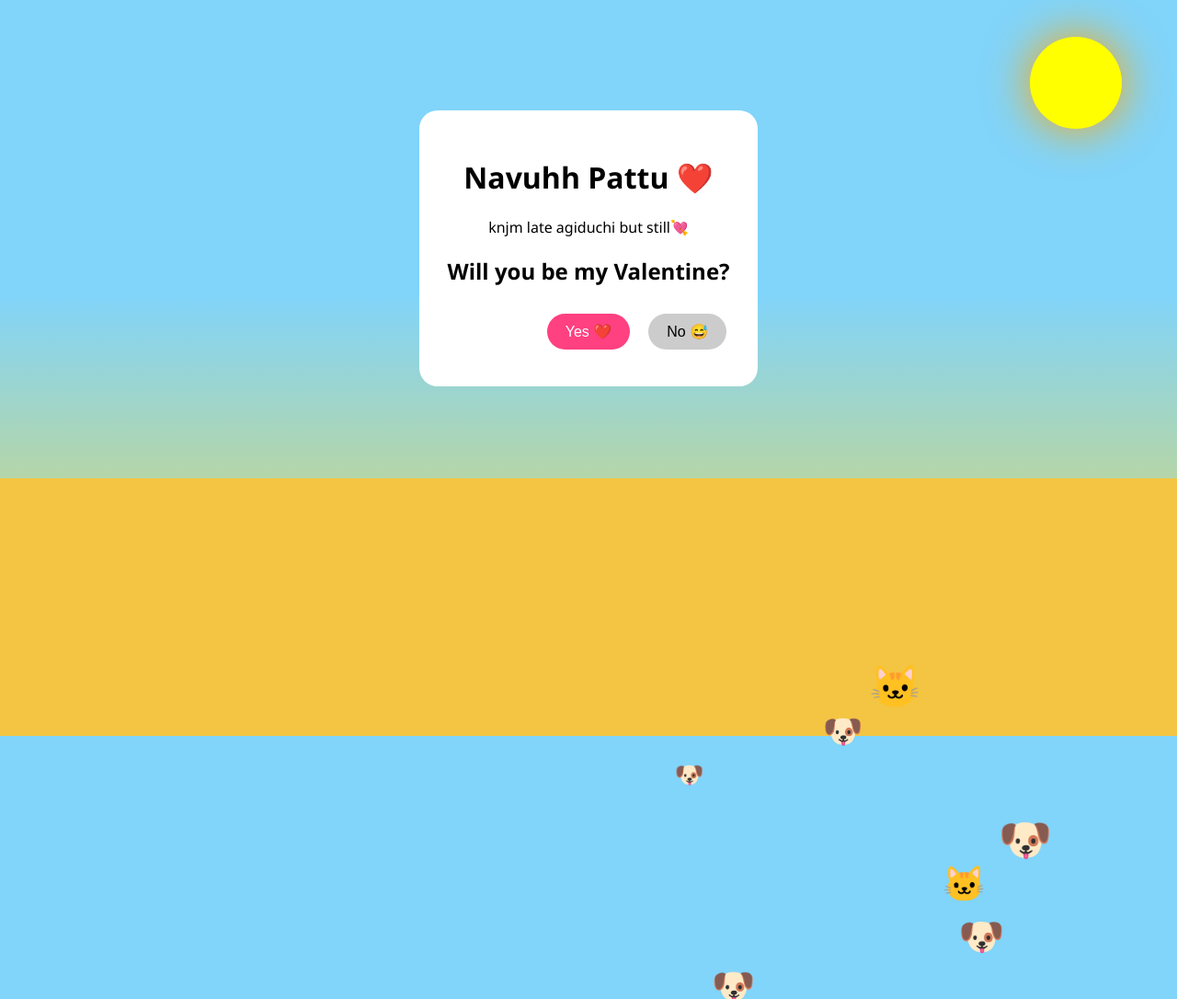
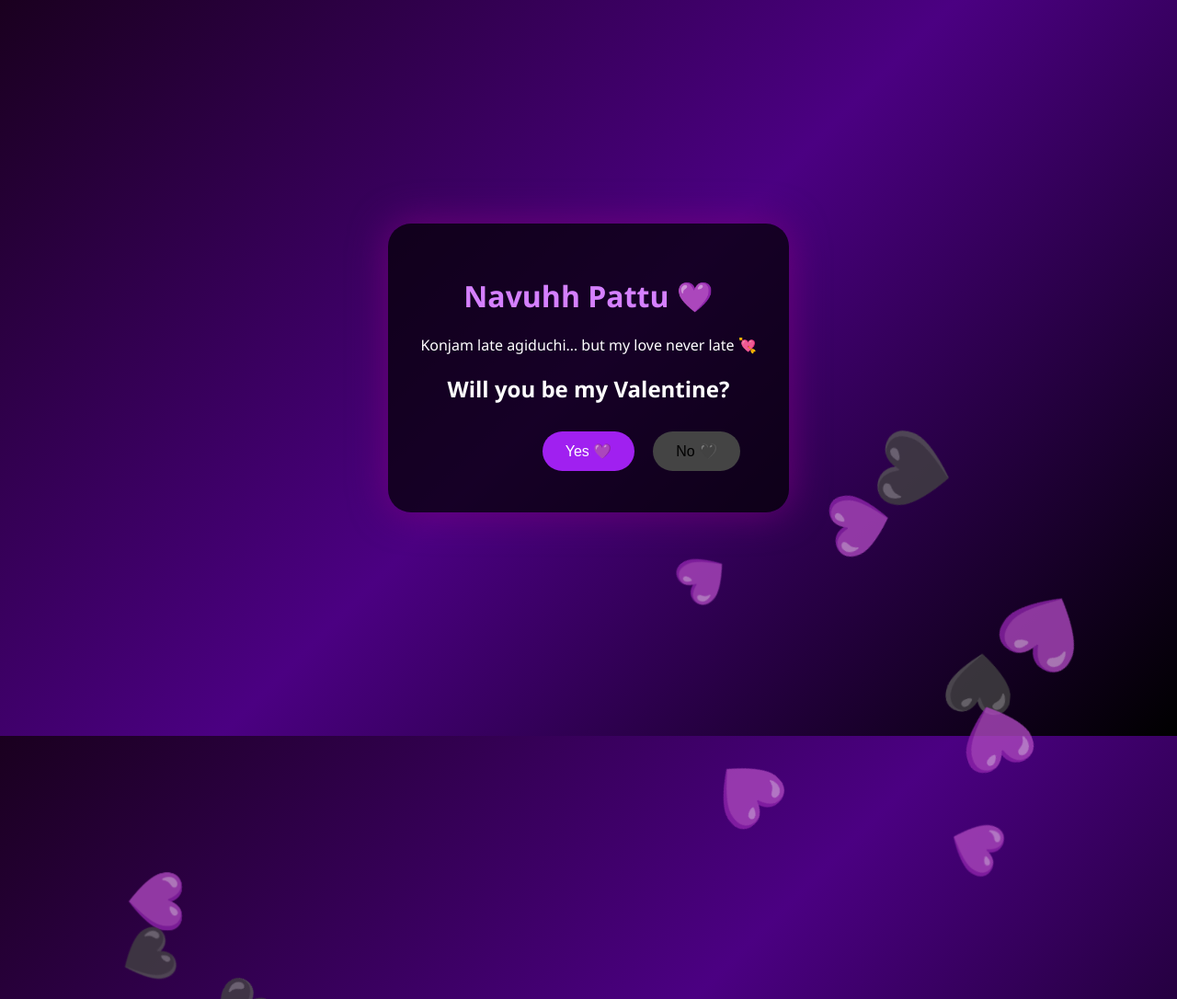
Before and after one commit to Elakkya22/Elakkya22.github.io, a plain HTML site: page index.html in a window 1280 px wide. Shown: the top 1086 px of the page at 92% size. Drawn offline with Linux system fonts and the light colour scheme.

Commit message:
Update theme and style for Valentine's page

```diff
--- a/index.html
+++ b/index.html
@@ -2,66 +2,54 @@
 <html>
 <head>
 <meta charset="UTF-8">
-<title>Beach Valentine 💘</title>
+<title>Love Theme 💜</title>
 
 <style>
 body{
   margin:0;
   padding:0;
   overflow:hidden;
-  font-family: 'Segoe UI', sans-serif;
+  font-family:'Segoe UI',sans-serif;
   text-align:center;
   height:100vh;
-  background: linear-gradient(to top,#fdd835 0%,#81d4fa 60%);
+  background: linear-gradient(135deg,#1a001f,#4b0082,#000000);
+  color:white;
+  display:flex;
+  justify-content:center;
+  align-items:center;
 }
 
-/* Beach Sand */
-.sand{
-  position:fixed;
-  bottom:0;
-  width:100%;
-  height:35%;
-  background:#f4c542;
-}
-
-/* Sun */
-.sun{
+/* Floating Hearts */
+.heart{
   position:absolute;
-  top:40px;
-  right:60px;
-  width:100px;
-  height:100px;
-  background:yellow;
-  border-radius:50%;
-  box-shadow:0 0 50px orange;
-}
-
-/* Animals floating */
-.animal{
-  position:absolute;
-  font-size:35px;
-  animation: float 8s linear infinite;
+  font-size:60px;
+  animation: float 6s linear infinite;
+  opacity:0.8;
 }
 
 @keyframes float{
-  from{ transform:translateY(100vh); }
-  to{ transform:translateY(-10vh); }
+  from{ transform:translateY(100vh) rotate(0deg); }
+  to{ transform:translateY(-10vh) rotate(360deg); }
 }
 
 .container{
   position:relative;
   z-index:10;
-  background:white;
-  padding:30px;
-  border-radius:20px;
-  margin-top:120px;
-  display:inline-block;
+  background:rgba(0,0,0,0.7);
+  padding:35px;
+  border-radius:25px;
+  box-shadow:0 0 40px rgba(128,0,128,0.7);
+  max-width:420px;
+}
+
+h1{
+  color:#d580ff;
 }
 
 button{
-  padding:10px 20px;
+  padding:12px 25px;
   border:none;
-  border-radius:25px;
+  border-radius:30px;
   font-size:16px;
   margin:10px;
   cursor:pointer;
@@ -69,12 +57,12 @@ button{
 }
 
 .yes{
-  background:#ff4081;
+  background:#a020f0;
   color:white;
 }
 
 .no{
-  background:#ccc;
+  background:#444;
   position:absolute;
 }
 
@@ -90,43 +78,39 @@ button:hover{
 
 <body>
 
-<div class="sun"></div>
-<div class="sand"></div>
-
 <div class="container" id="main">
-  <h1>Navuhh Pattu ❤️</h1>
-  <p>knjm late agiduchi but still💘</p>
+  <h1>Navuhh Pattu 💜</h1>
+  <p>Konjam late agiduchi… but my love never late 💘</p>
   <h2>Will you be my Valentine?</h2>
-  <button class="yes" onclick="yes()">Yes ❤️</button>
-  <button class="no" id="noBtn">No 😅</button>
+  <button class="yes" onclick="yes()">Yes 💜</button>
+  <button class="no" id="noBtn">No 🖤</button>
 </div>
 
 <div class="container hidden" id="happy">
-  <h1>Podduuu🎉💖</h1>
-  <h2>I love youu so muchu pattu🐶🐱</h2>
-  <p>Nii dha ennaku yellam meh nii ella na ennaku yarum ella, you are my everything❤️</p>
+  <h1>Podduuuuu 😭💜</h1>
+  <h2>I love you so muchu pattu 🐶🐱</h2>
+  <p>Nee dha enaku ellameh… you are my everything 🖤💜</p>
 </div>
 
-<audio id="music" autoplay loop>
+<audio autoplay loop>
   <source src="https://cdn.pixabay.com/audio/2022/03/15/audio_c8e7c8c2e1.mp3" type="audio/mpeg">
 </audio>
 
 <script>
 
-/* Make animals appear everywhere */
-function spawnAnimals(){
+/* Big Floating Black & Purple Hearts */
+function spawnHearts(){
   setInterval(()=>{
-    let animal=document.createElement("div");
-    animal.classList.add("animal");
-    animal.innerHTML = Math.random() > 0.5 ? "🐶" : "🐱";
-    animal.style.left = Math.random()*100+"vw";
-    animal.style.fontSize = (Math.random()*30+20)+"px";
-    document.body.appendChild(animal);
-    setTimeout(()=>animal.remove(),8000);
-  },500);
+    let heart=document.createElement("div");
+    heart.classList.add("heart");
+    heart.innerHTML = Math.random()>0.5 ? "💜" : "🖤";
+    heart.style.left=Math.random()*100+"vw";
+    heart.style.fontSize=(Math.random()*40+40)+"px";
+    document.body.appendChild(heart);
+    setTimeout(()=>heart.remove(),6000);
+  },400);
 }
-
-spawnAnimals();
+spawnHearts();
 
 /* No button runs away */
 const noBtn=document.getElementById("noBtn");
```
